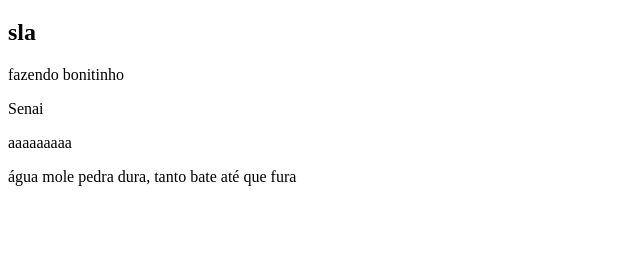
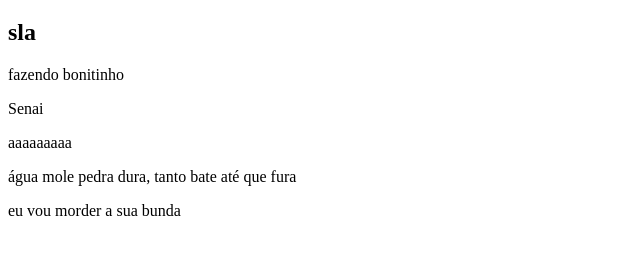
Before and after one commit to Karlosdobarril/projeto-vscode, a plain HTML site: page index.html in a window 1280 px wide. Shown: the part 61-316 px from the top of the page, without its empty margins (0-640 px from the left). Drawn offline with Linux system fonts and the light colour scheme.

Commit message:
alteção bunda

```diff
--- a/index.html
+++ b/index.html
@@ -16,5 +16,7 @@
 
     <p>aaaaaaaaa</p>
     <p>água mole pedra dura, tanto bate até que fura</p>
+
+    <p>eu vou morder a sua bunda</p>
 </body>
 </html>
```
